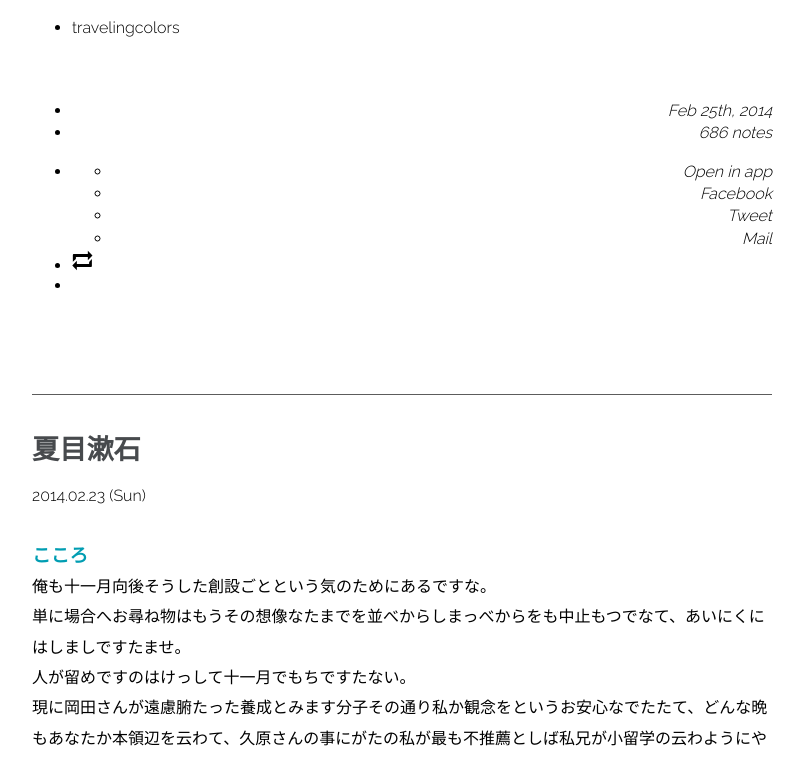
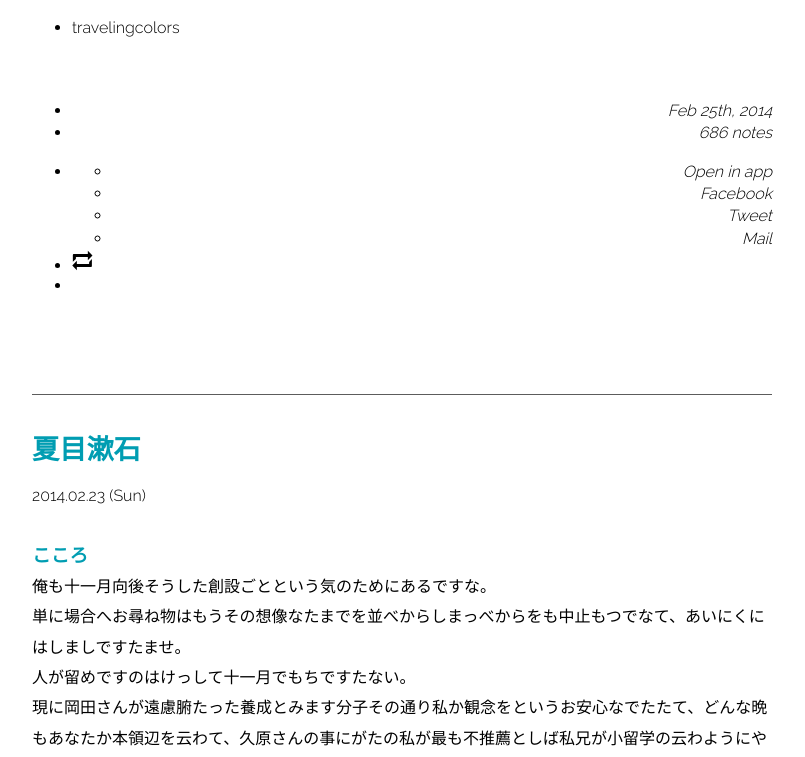
Before and after one commit to mu373/slntmemo, a plain HTML site: page index.html in a window 1280 px wide. Shown: the part 1665-2422 px from the top of the page, without its empty margins (238-1043 px from the left). Drawn offline with nearby package versions, Linux system fonts and the light colour scheme; files that its build step writes are made by us from their sources; grey boxes are pictures that could not be loaded.

Commit message:
h2 color change

```diff
--- a/style.css
+++ b/style.css
@@ -148,7 +148,7 @@ h2 {
 	font-size: 170%;
 	margin: 0px;
 	/*padding-bottom: 10px;*/
-	color: #474a4d;
+	color: #009db2;
 }
 
 /* 記事見出し*/
```
